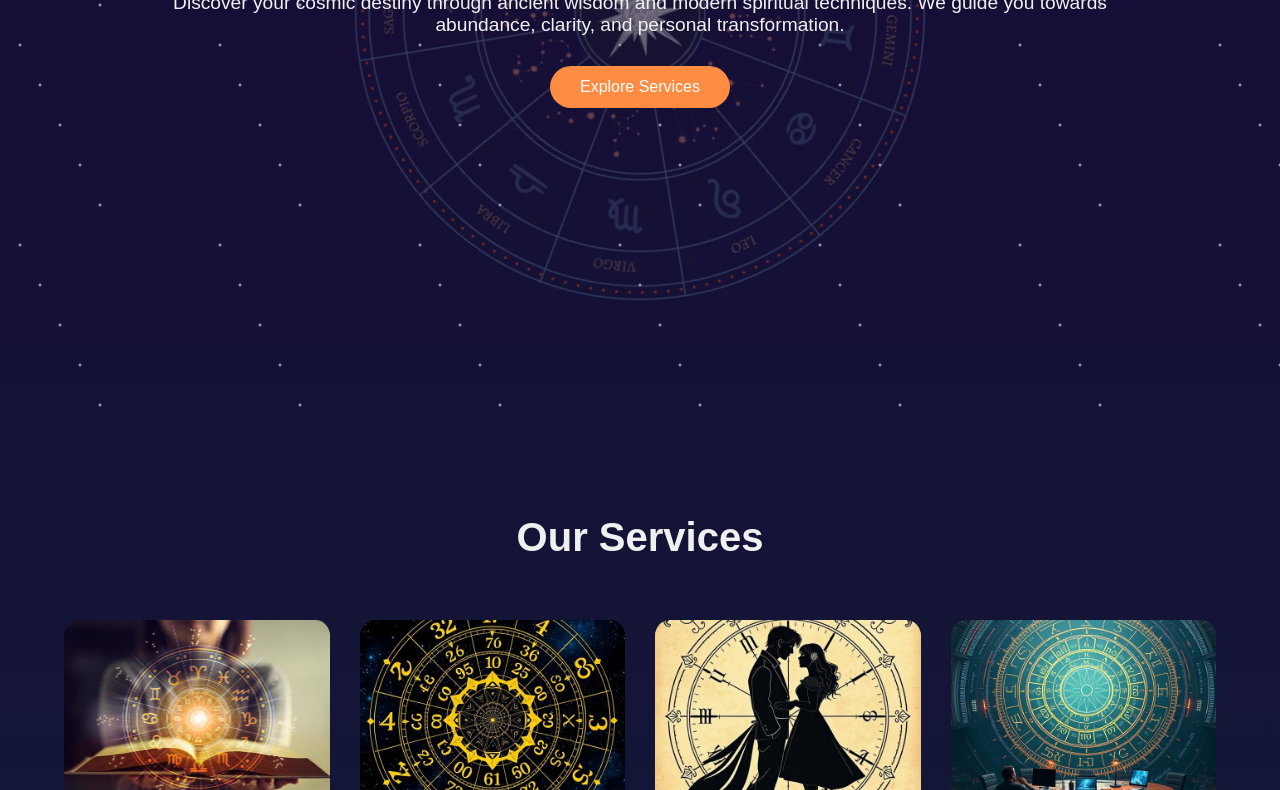
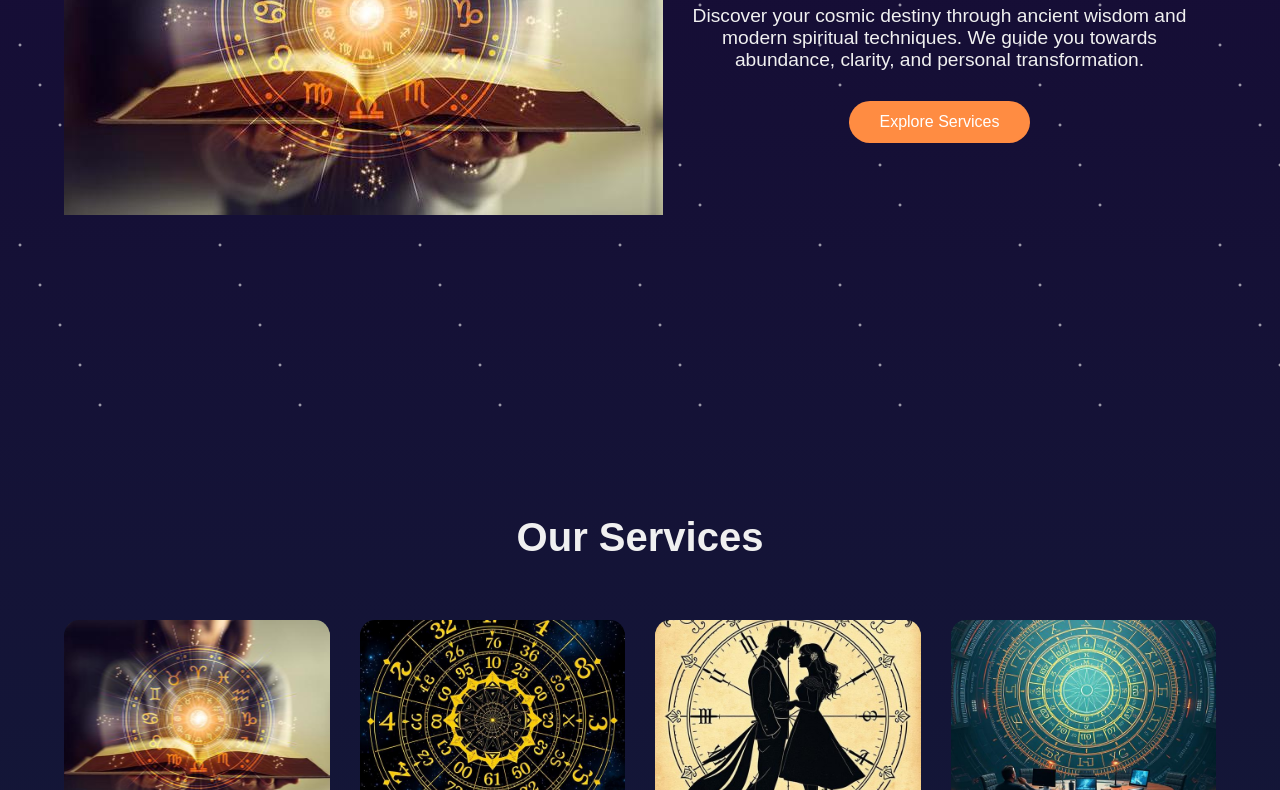
Before and after one commit to pankaj3030/web, a plain HTML site: page 1.html in a window 1280 px wide. Shown: the part 385-1175 px from the top of the page. Drawn offline with Linux system fonts and the light colour scheme.

Commit message:
Update 1.html

```diff
--- a/1.html
+++ b/1.html
@@ -687,7 +687,7 @@
     </header>
 
     <section class="hero" id="home">
-        <img src="/web/astrologycircle.png" alt="Zodiac Wheel" class="zodiac-wheel"/>
+        <img src="/web/personalastrology.jpg" alt="Personal Astrology"/>
         <div class="hero-content">
             <h1>Discover Your Path to Harmony & Success</h1>
             <p>Discover your cosmic destiny through ancient wisdom and modern spiritual techniques. We guide you towards abundance, clarity, and personal transformation.</p>
```
